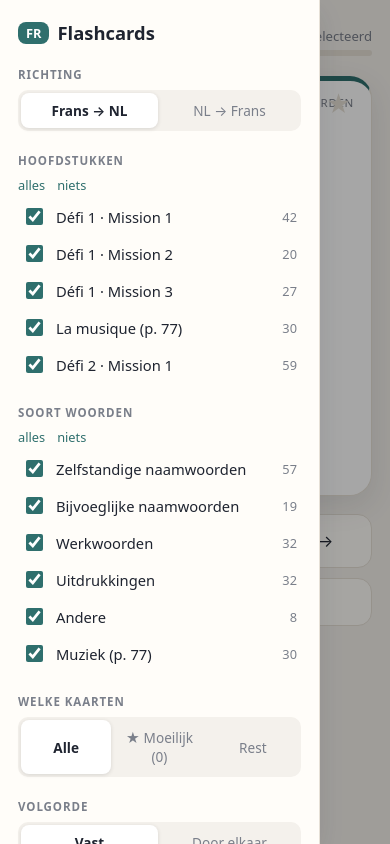
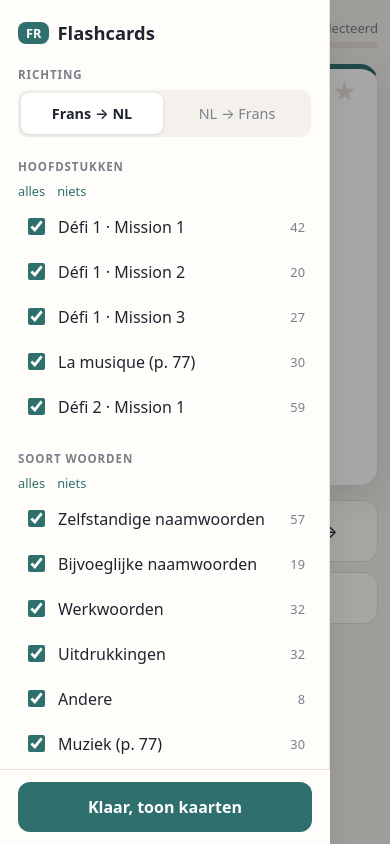
Before and after one commit to Cuball0/flashcards-frans, a plain HTML site: page index.html in a window 390 px wide. Both pictures are taken after a click on the button "☰ Kiezen". Drawn offline with Linux system fonts and the light colour scheme.

Commit message:
Add files via upload

```diff
--- a/index.html
+++ b/index.html
@@ -12,11 +12,12 @@
   * { box-sizing:border-box; }
   html, body { height:100%; }
   body { margin:0; font-family: system-ui, -apple-system, "Segoe UI", Roboto, sans-serif; background:var(--bg); color:var(--ink); }
-  button { font:inherit; color:inherit; }
+  button { font:inherit; color:inherit; touch-action:manipulation; -webkit-tap-highlight-color:transparent; }
+  input, textarea { font-size:16px; }
   .app { display:flex; min-height:100%; }
 
   /* zijbalk */
-  aside { width:300px; flex:0 0 300px; background:var(--panel); border-right:1px solid var(--line); padding:20px 18px 28px; overflow-y:auto; height:100vh; position:sticky; top:0; }
+  aside { width:300px; flex:0 0 300px; background:var(--panel); border-right:1px solid var(--line); padding:20px 18px 28px; overflow-y:auto; height:100vh; height:100dvh; position:sticky; top:0; }
   aside h2 { font-size:.72rem; letter-spacing:.08em; text-transform:uppercase; color:var(--muted); margin:22px 0 8px; font-weight:700; }
   .brand { font-size:1.15rem; font-weight:800; display:flex; align-items:center; gap:8px; }
   .brand span { background:var(--accent); color:#fff; border-radius:8px; padding:2px 8px; font-size:.8rem; }
@@ -29,7 +30,7 @@
   .opt .n { margin-left:auto; color:var(--muted); font-size:.8rem; }
   .links { display:flex; gap:12px; margin-bottom:4px; }
   .links button { background:none; border:none; color:var(--accent); cursor:pointer; font-size:.8rem; padding:0; }
-  .search { width:100%; padding:9px 12px; border:1px solid var(--line); border-radius:10px; background:var(--bg); color:var(--ink); font-size:.9rem; }
+  .search { width:100%; padding:10px 12px; border:1px solid var(--line); border-radius:10px; background:var(--bg); color:var(--ink); font-size:.9rem; }
   .side-btn { width:100%; padding:10px; margin-top:8px; border:1px solid var(--line); background:var(--bg); border-radius:10px; cursor:pointer; font-size:.9rem; }
   details.sync { margin-top:22px; font-size:.85rem; color:var(--muted); }
   details.sync summary { cursor:pointer; color:var(--accent); }
@@ -67,17 +68,35 @@
   .hardbtn:disabled { opacity:.45; cursor:default; }
   .note { width:100%; max-width:680px; font-size:.8rem; color:var(--muted); margin-top:12px; min-height:1em; }
   .overlay { display:none; }
+  .done { display:none; }
+  .scene { touch-action:pan-y; }
 
   @media (max-width: 880px) {
-    aside { position:fixed; left:0; top:0; z-index:20; transform:translateX(-102%); transition:transform .25s; box-shadow:var(--shadow); width:min(320px, 88vw); }
+    aside { position:fixed; left:0; top:0; z-index:20; transform:translateX(-102%); transition:transform .25s; box-shadow:var(--shadow); width:min(330px, 90vw); padding-bottom:90px; overscroll-behavior:contain; }
     body.open aside { transform:none; }
+    body.open { overflow:hidden; }
     body.open .overlay { display:block; position:fixed; inset:0; background:rgba(0,0,0,.35); z-index:10; }
-    .menubtn { display:block; }
+    .menubtn { display:block; white-space:nowrap; }
+    .opt { padding:11px 6px; font-size:1rem; }
+    .seg button { padding:11px 6px; font-size:.9rem; }
+    .side-btn { padding:13px; }
+    .done { display:block; position:fixed; left:0; bottom:0; width:min(330px, 90vw); padding:12px 18px calc(12px + env(safe-area-inset-bottom)); background:var(--panel); border-top:1px solid var(--line); z-index:21; transform:translateX(-102%); transition:transform .25s; }
+    body.open .done { transform:none; }
+    .done button { width:100%; padding:14px; border:none; border-radius:12px; background:var(--accent); color:#fff; font-weight:700; font-size:1rem; cursor:pointer; }
+    main { padding:12px 12px calc(16px + env(safe-area-inset-bottom)); }
+    .top { margin-bottom:10px; }
+    .card { height:clamp(260px, 50vh, 460px); height:clamp(260px, 50dvh, 460px); min-height:0; }
+    .face { padding:40px 18px 34px; border-radius:18px; }
+    .tag { font-size:.66rem; padding:0 40px; }
+    .controls { margin-top:14px; gap:8px; }
+    .controls button { padding:18px 6px; font-size:1.1rem; }
+    .hardbtn { padding:15px; }
   }
 </style>
 </head>
 <body>
 <div class="overlay" id="overlay"></div>
+<div class="done"><button id="done">Klaar, toon kaarten</button></div>
 <div class="app">
 <aside id="side">
   <div class="brand"><span>FR</span> Flashcards</div>
@@ -138,7 +157,7 @@
       <div class="tag" id="tagF"></div>
       <button class="star off" id="star1" title="Moeilijk">★</button>
       <div class="big" id="front"></div>
-      <div class="hint" id="hint">tik om om te draaien</div>
+      <div class="hint" id="hint">tik om te draaien · veeg voor de volgende</div>
     </div>
     <div class="face back">
       <div class="tag" id="tagB"></div>
@@ -495,6 +514,16 @@ $("q").oninput = e => { st.q = e.target.value; rebuild(); };
 $("reset").onclick = () => { st = DEF(); rebuild(); };
 $("menubtn").onclick = () => document.body.classList.add("open");
 $("overlay").onclick = () => document.body.classList.remove("open");
+$("done").onclick = () => document.body.classList.remove("open");
+/* veeg naar links = volgende, naar rechts = vorige */
+(function () {
+  const sc = document.querySelector(".scene"); let x0 = 0, y0 = 0, t0 = 0;
+  sc.addEventListener("touchstart", e => { const t = e.changedTouches[0]; x0 = t.clientX; y0 = t.clientY; t0 = Date.now(); }, { passive:true });
+  sc.addEventListener("touchend", e => {
+    const t = e.changedTouches[0], dx = t.clientX - x0, dy = t.clientY - y0;
+    if (Math.abs(dx) > 50 && Math.abs(dx) > Math.abs(dy) * 1.5 && Date.now() - t0 < 800) { go(dx < 0 ? 1 : -1); }
+  }, { passive:true });
+})();
 document.addEventListener("keydown", e => {
   if (e.target.tagName === "INPUT" || e.target.tagName === "TEXTAREA") return;
   if (e.key === "ArrowRight") go(1);
```
